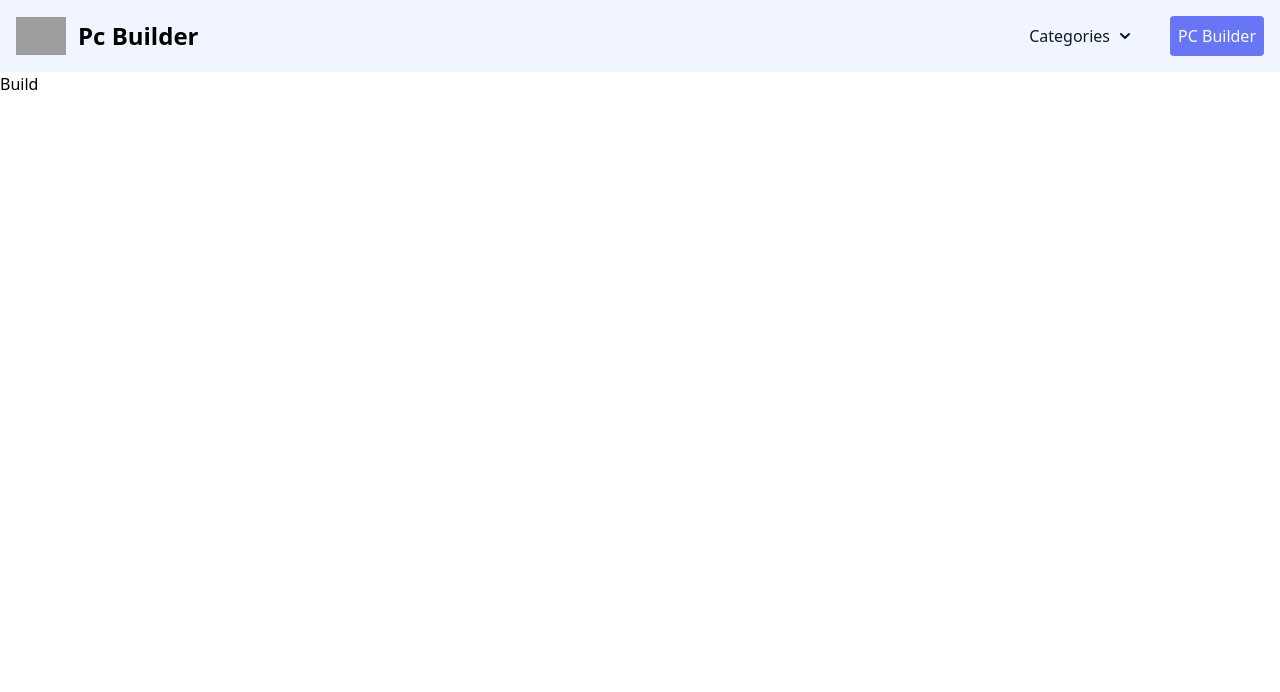
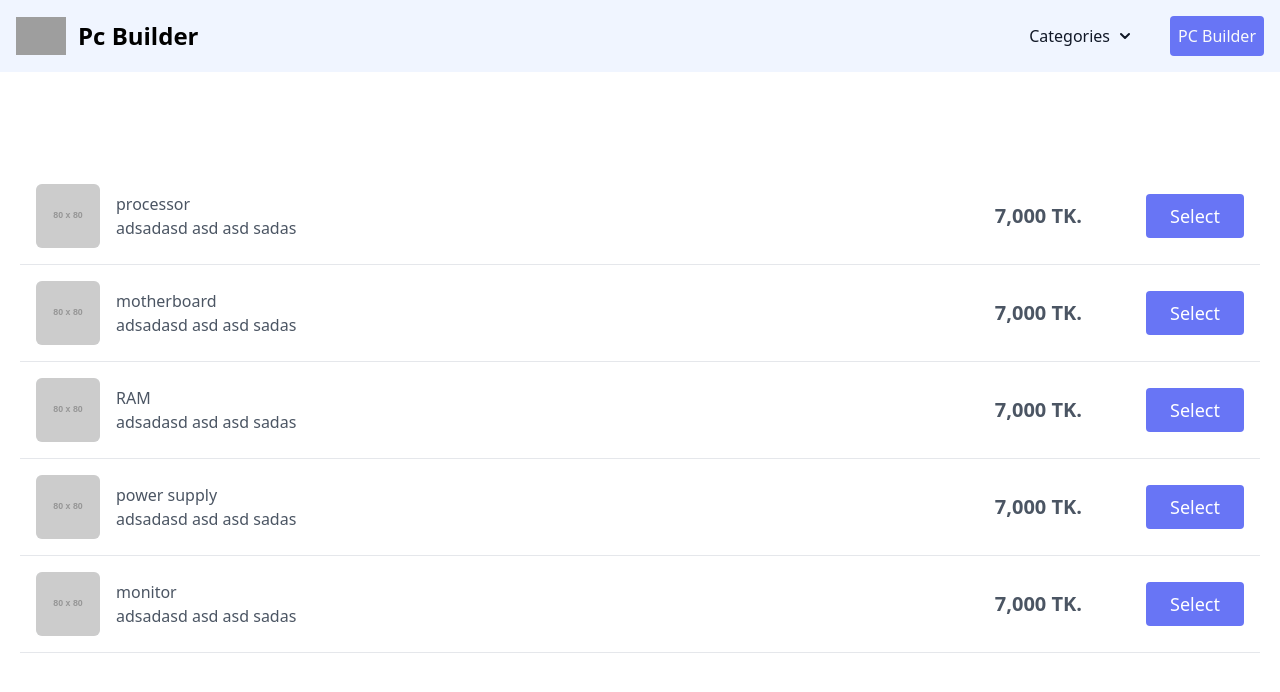
Before and after one commit to asadsanto10/pc-builder-next.js, a Next.js app: page /pc_builder in a window 1280 px wide. Shown: the top 692 px of the page. Built offline with nearby package versions, Linux system fonts and the light colour scheme; grey boxes are pictures that could not be loaded.

Commit message:
pc builder

```diff
--- a/src/components/Product/ProductCard.js
+++ b/src/components/Product/ProductCard.js
@@ -1,7 +1,12 @@
 import Image from 'next/image';
 import Link from 'next/link';
+import { useRouter } from 'next/router';
 
 const ProductCard = ({ product }) => {
+  const router = useRouter();
+  // const handeClickItem = () => {
+  //   console.log({ product });
+  // };
   return (
     <Link href={`/details/${product.id}`}>
       <div className="w-full max-w-sm bg-white border border-gray-200 rounded-lg shadow dark:bg-gray-800 dark:border-gray-700">
@@ -43,6 +48,17 @@ const ProductCard = ({ product }) => {
               {product?.status ? 'In Stock' : 'Out of stock'}
             </span>
           </div>
+          {router.pathname.split('/')[2] === 'choose' && (
+            <div className="text-center">
+              <button
+                // onClick={handeClickItem}
+                type="button"
+                className="text-white bg-indigo-500 border-0 py-2 px-2 text-base mt-5 focus:outline-none hover:bg-indigo-600 rounded"
+              >
+                Add To Builder
+              </button>
+            </div>
+          )}
         </div>
       </div>
     </Link>
--- /dev/null
+++ b/src/pages/pc_builder/choose/[categoryName].js
@@ -0,0 +1,29 @@
+import RootLayout from '@/Layouts/RootLayout';
+import Product from '@/components/Product/Product';
+
+const ChooseCategory = ({ products }) => {
+  // console.log(products);
+  return (
+    <div>
+      <Product products={products} />
+    </div>
+  );
+};
+
+export default ChooseCategory;
+
+ChooseCategory.getLayout = (page) => {
+  return <RootLayout>{page}</RootLayout>;
+};
+
+export const getServerSideProps = async (context) => {
+  const { params } = context;
+  console.log({ params });
+  const res = await fetch(`${process.env.API_URL}/products?category=${params.categoryName}`);
+  const data = await res.json();
+  return {
+    props: {
+      products: data,
+    },
+  };
+};
--- a/src/pages/pc_builder/index.js
+++ b/src/pages/pc_builder/index.js
@@ -1,10 +1,38 @@
+/* eslint-disable react/no-array-index-key */
 import RootLayout from '@/Layouts/RootLayout';
+import Link from 'next/link';
 
 const PCBuilder = () => {
+  const category = ['processor', 'motherboard', 'RAM', 'power supply', 'monitor'];
   return (
-    <div>
-      <h1>Build</h1>
-    </div>
+    <section className="text-gray-600 body-font">
+      <div className="container px-5 py-24 mx-auto">
+        {category.map((cate, i) => (
+          <div key={i} className="border-b flex justify-between items-center p-4">
+            <div className="flex items-center">
+              <img
+                alt="team"
+                className="w-16 h-16 bg-gray-100 object-cover object-center flex-shrink-0 rounded-md mr-4"
+                src="https://dummyimage.com/80x80"
+              />
+              <div>
+                <h2 className="font-medium">{cate}</h2>
+                <p>adsadasd asd asd sadas</p>
+              </div>
+            </div>
+            <div className="flex items-center">
+              <p className="font-bold text-xl mr-16">7,000 TK.</p>
+              <Link
+                href={`/pc_builder/choose/${cate.split(' ').join('')}`}
+                className="inline-flex text-white bg-indigo-500 border-0 py-2 px-6 focus:outline-none hover:bg-indigo-600 rounded text-lg"
+              >
+                Select
+              </Link>
+            </div>
+          </div>
+        ))}
+      </div>
+    </section>
   );
 };
 
```
